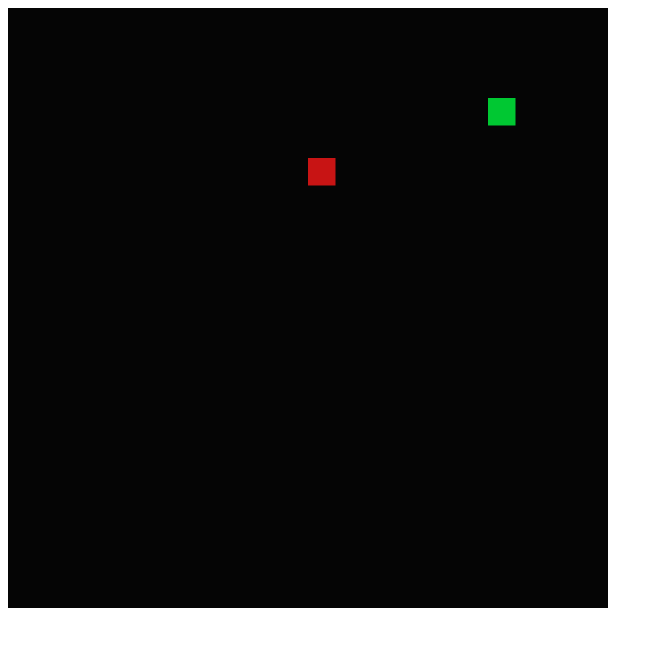
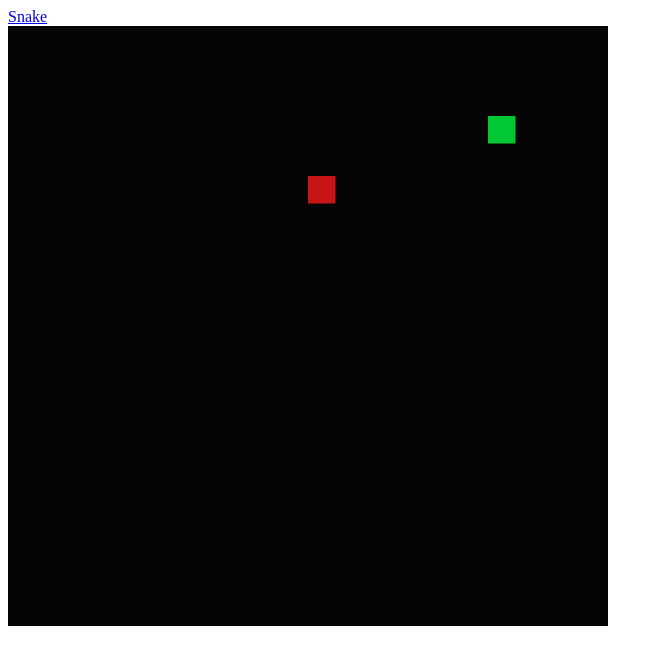
Before and after one commit to GLama001-34/Snakeeeee, a plain HTML site: page index.html in a window 1280 px wide. Shown: the whole page, without its empty margins (0-663 px from the left). Drawn offline with Linux system fonts and the light colour scheme.

Commit message:
Readme lücken weg

```diff
--- a/index.html
+++ b/index.html
@@ -6,6 +6,10 @@
     <title>Snake</title>
 </head>
 <body>
+    <header>
+        <a href="index.html">Snake</a>
+    </header>
+
     <canvas id="sf" width="600" height="600" ></canvas>
 
     <script>
```
